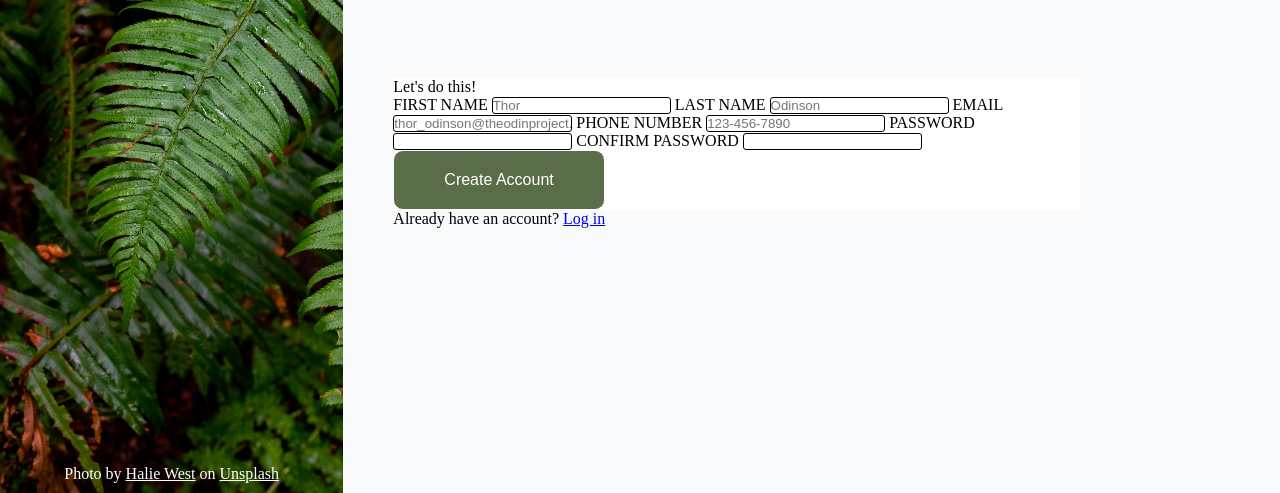
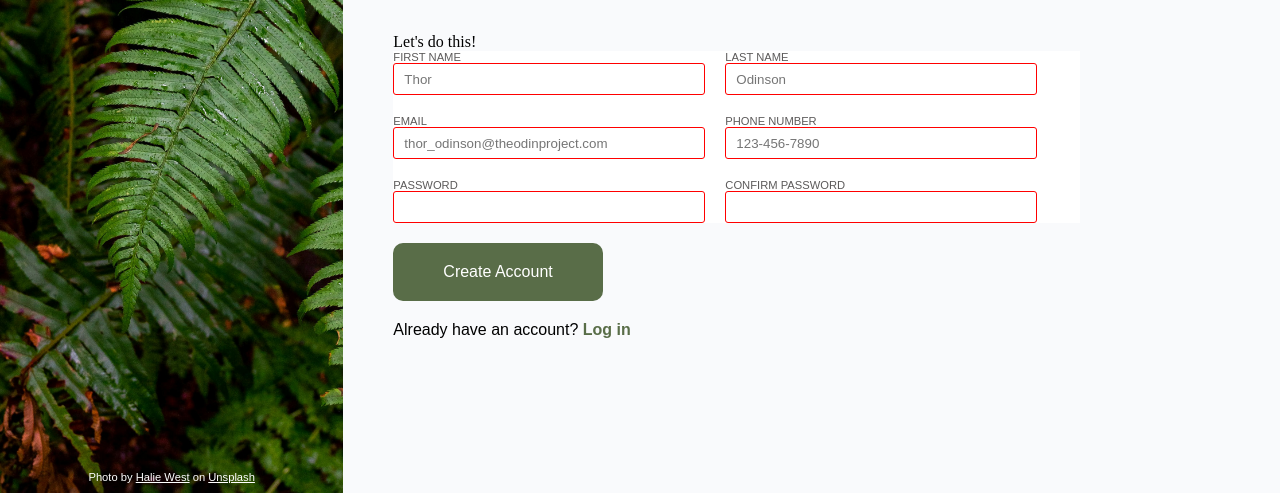
Before and after one commit to WongtonMein/odin-sign-up-form, a plain HTML site: page index.html in a window 1280 px wide. Shown: the part 307-800 px from the top of the page. Drawn offline with Linux system fonts and the light colour scheme.

Commit message:
Added validation and CSS wrap to inputs

```diff
--- a/index.html
+++ b/index.html
@@ -18,33 +18,36 @@
     </div>
     <div class="text-area">
         <p class="intro">This is not a real online service! You know you need something like this in your life to help you realize your deepest dreams. Sign up <em>now</em> to get started.<br><br>You <em>know</em> you want to.</p>
-        <!-- <p class="intro"></p> -->
-        <form action="">
-            <fieldset>
-                <legend>Let's do this!</legend>
+        <p class="form-start">Let's do this!</p>
+        <form action="" method="post" id="signup-form" >
+            <div class="form-element">
                 <label id="first-name">FIRST NAME</label>
                 <input type="text" id="first-name" for="first-name" placeholder="Thor" required>
-
-                <label id="first-name">LAST NAME</label>
+            </div>
+            <div class="form-element">
+                <label id="last-name">LAST NAME</label>
                 <input type="text" id="last-name" for="last-name" placeholder="Odinson" required>
-
+            </div>
+            <div class="form-element">
                 <label id="email">EMAIL</label>
                 <input type="email" id="email" for="email" placeholder="thor_odinson@theodinproject.com" required>
-
+            </div>
+            <div class="form-element">
                 <label id="phone-number">PHONE NUMBER</label>
-                <input type="text" id="phone-number" for="phone-number" placeholder="123-456-7890" required>
-
+                <input type="text" id="phone-number" for="phone-number" placeholder="123-456-7890" pattern="[0-9]{3}-[0-9]{3}-[0-9]{4}" title="Please enter a phone number in the format XXX-XXX-XXXX." required>
+            </div>
+            <div class="form-element">
                 <label id="password-init">PASSWORD</label>
-                <input type="password" id="password-init" for="password-init" required>
-
+                <input type="password" id="password-init" for="password-init" minlength="8" required>
+            </div>
+            <div class="form-element">
                 <label id="password-confirm">CONFIRM PASSWORD</label>
-                <input type="password" id="password-confirm" for="password-confirm" required>
-                <br>
-                <input type="submit" id="submit-button" value="Create Account">
-
-            </fieldset>
+                <input type="password" id="password-confirm" for="password-confirm" minlength="8" required>
+            </div>
+            <br>
         </form>
-        <p>Already have an account? <a href="#login-page">Log in</a></p>
+        <input type="submit" id="submit-button" form="signup-form" value="Create Account">
+        <p class="log-in">Already have an account? <a href="#login-page">Log in</a></p>
     </div>
     <!--
     DIV 1
--- a/style.css
+++ b/style.css
@@ -13,7 +13,6 @@
          url('./fonts/norse-bold-webfont.woff') format('woff');
     font-weight: normal;
     font-style: normal;
-
 }
 
 * {
@@ -27,8 +26,7 @@
 body {
     display: flex;
     min-width: 700px;
-    background-color: #f9fafc
-    ;
+    background-color: #f9fafc;
 }
 
 .images {
@@ -69,39 +67,73 @@ body {
     color: white;
     text-align: center;
     width: 100%;
+    font-size: 0.7em;
 }
 
 .photo-credits a {
     color: white;
 }
 
+.photo-credits, .intro, .log-in, label {
+    font-family: "Arial", Arial, sans-serif;
+}
+
 .text-area {
     width: 70vw;
-    padding: 150px 200px 150px 50px;
-    /* padding-left: 30px;
-    padding-right: 150px; */
+    padding: 150px 200px 0 50px;
 }
 
 .intro {
     font-size: 1.5em;
     font-weight: bold;
-    padding-bottom: 100px;
+    padding-bottom: 50px;
 }
 
 form {
     background-color: white;
-    width: 100%;
+    display: flex;
+    flex-wrap: wrap;
+    gap: 20px;
 }
 
-input {
-    border: 1px solid;
+.form-element {
+    display: flex;
+    flex-direction: column;
+}
+
+.form-element input {
+    height: 30px;
+    width: 300px;
+    border: 1px solid #E5E7EB;
     border-radius: 3px;;
+    padding-left: 10px;
+}
+
+label {
+    font-size: 0.7em;
+    color: rgb(92, 90, 90);
+}
+
+input:focus {
+    border: 1px solid blue;
+    /* box-shadow: 0 0 5px rgba(0, 0, 255, 0.5); */
+}
+
+input:invalid {
+    border: 1px solid red;
 }
 
 #submit-button {
     padding: 20px 50px;
+    margin: 20px 0;
     background-color: #596D48;
     font-size: 1em;
     color: white;
     border-radius: 10px;
 }
+
+.log-in a {
+    color: #596D48;
+    text-decoration: none;
+    font-weight: bold;
+}
```
